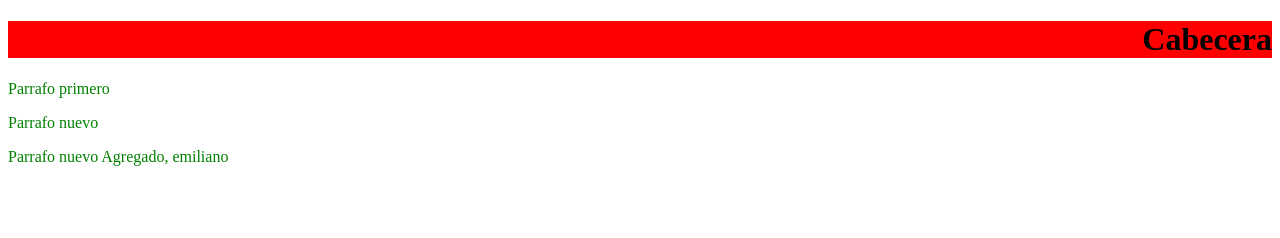
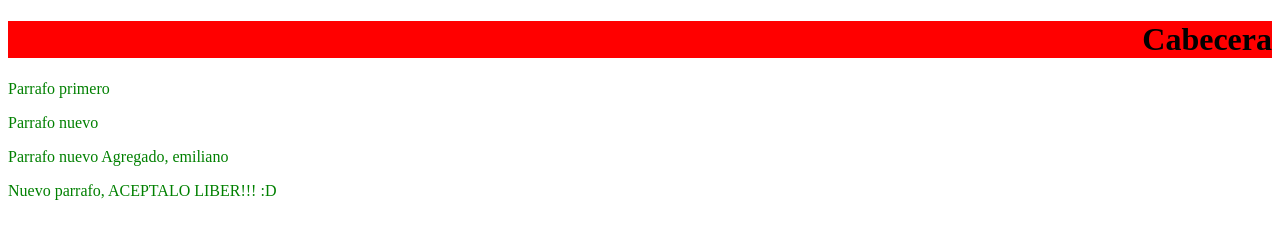
Before and after one commit to LiberRG/Tarefa-1.5, a plain HTML site: page index.html in a window 1280 px wide. Drawn offline with Linux system fonts and the light colour scheme.

Commit message:
Modificacion, Tarea 1.7

```diff
--- a/index.html
+++ b/index.html
@@ -12,5 +12,6 @@
    <p>Parrafo primero</p>
    <p>Parrafo nuevo</p>
    <p>Parrafo nuevo Agregado, emiliano</p>
+   <p>Nuevo parrafo, ACEPTALO LIBER!!!  :D </p>
 </body>
 </html>
```
